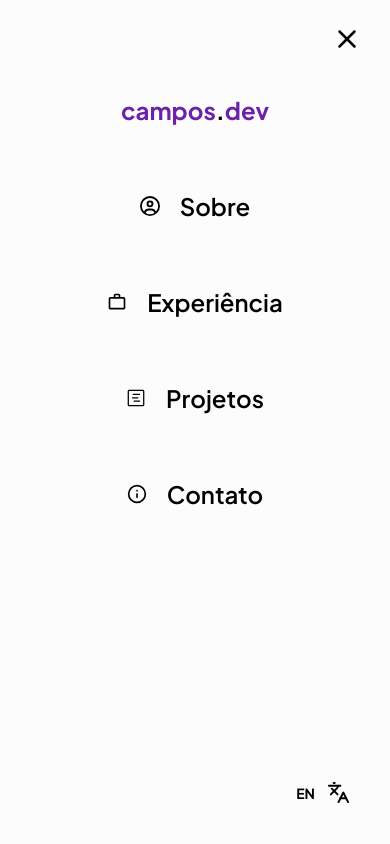
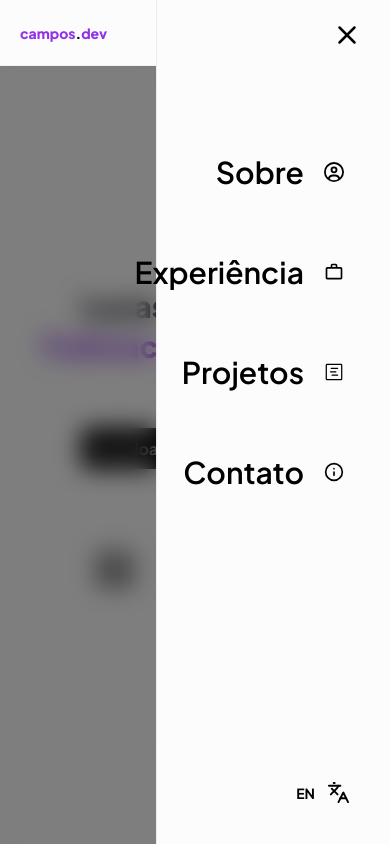
Before and after one commit to lucascmpos/lucascmpos-portfolio, a React (Vite) app: page / in a window 390 px wide. Both pictures are taken after a click on the button 355 px from the left and 35 px from the top of the page. Shown: the top 844 px of the page. Built offline with nearby package versions, Linux system fonts and the light colour scheme.

Commit message:
feat: changing mobile menu

```diff
--- a/src/components/header.jsx
+++ b/src/components/header.jsx
@@ -1,4 +1,3 @@
-/* eslint-disable react/prop-types */
 import { useState, useEffect } from "react";
 import { motion, AnimatePresence } from "framer-motion";
 import { LuInfo } from "react-icons/lu";
@@ -7,7 +6,7 @@ import { MdOutlineWorkOutline } from "react-icons/md";
 import { GoProjectRoadmap } from "react-icons/go";
 import { Link } from "react-scroll";
 import { useMediaQuery } from "react-responsive";
-import { Moon, Sun, Languages, AlignJustify, X } from "lucide-react";
+import { Moon, Sun, Languages, AlignJustify, X, AlignRight } from "lucide-react";
 
 const Header = ({ onChangeLanguage, onChangeTheme, theme }) => {
   const [isMenuOpen, setMenuOpen] = useState(false);
@@ -53,7 +52,6 @@ const Header = ({ onChangeLanguage, onChangeTheme, theme }) => {
       text_en: "About",
       icon: <FaRegCircleUser size={20} />,
     },
-
     {
       id: "exp",
       text_pt: "Experiência",
@@ -100,41 +98,29 @@ const Header = ({ onChangeLanguage, onChangeTheme, theme }) => {
             initial={{ x: "100%" }}
             animate={{ x: isOpen ? "0%" : "100%" }}
             transition={{ duration: 0.3 }}
-            className={`header fixed right-0 top-0 z-20  h-full w-full text-gray-300 ${
-              theme === "light" ? "bg-secondary-light" : "bg-secondary-dark"
+            className={`header fixed right-0 top-0 z-60 h-full w-[60vw] border-l text-gray-300 ${
+              theme === "light"
+                ? "bg-secondary-light border-secondary-light"
+                : "bg-secondary-dark border-secondary-dark"
             }`}
           >
             <div className="flex justify-end p-4">
               <button
                 onClick={toggleMenu}
-                className={`mr-3 mt-2  text-3xl transition-all hover:text-purple-700 focus:outline-none ${
+                className={`mr-3 mt-1 text-3xl transition-all hover:text-purple-700 focus:outline-none ${
                   theme === "light" ? "text-black" : "text-gray-300"
                 }`}
               >
                 <X size={30} />
               </button>
             </div>
-            <div className="flex flex-col items-center  gap-16 pt-6 text-2xl">
+            <div className="flex flex-col justify-end w-[50vw]  gap-16 pt-6 text-2xl">
               <Link
                 to="home"
                 smooth={true}
                 duration={500}
                 onClick={() => toggleMenu(false)}
-              >
-                <div>
-                  <h2 className="cursor-pointer font-bold text-md  text-purple-800">
-                    campos
-                    <span
-                      className={`${
-                        theme === "light" ? "text-black" : "text-gray-200"
-                      }`}
-                    >
-                      .
-                    </span>
-                    dev
-                  </h2>
-                </div>
-              </Link>
+              ></Link>
               {menuItems.map((item) => (
                 <Link
                   key={item.id}
@@ -143,31 +129,46 @@ const Header = ({ onChangeLanguage, onChangeTheme, theme }) => {
                   onClick={() => toggleMenu(false)}
                 >
                   <h2
-                    className={`flex group  cursor-pointer flex-row text-md items-center justify-center gap-5  ${
+                    className={`flex group cursor-pointer text-3xl px-2 flex-row text-md items-center justify-end gap-5 ${
                       theme === "light" ? "text-black" : "text-gray-200"
                     }`}
                   >
-                    <div className="hover:-translate-y-1 group-hover:text-purple-700  ">
+
+                    {language === "pt" ? item.text_pt : item.text_en}
+                    <div className="group-hover:text-purple-700 group-hover:-translate-y-1 ">
                     {item.icon}
                     </div>
-                    {language === "pt" ? item.text_pt : item.text_en}
+
                   </h2>
                 </Link>
               ))}
             </div>
             <div className="absolute bottom-10 right-10">
             <button
-                className={`flex flex-row items-center text-sm justify-center gap-3 font-bold transition-all duration-300 hover:scale-105 hover:text-purple-800 ${
-                  theme === "light" ? "text-black" : "text-gray-200"
-                }`}
+              className={`group flex flex-row items-center text-sm justify-center gap-3 font-bold transition-all duration-300  ${theme === "light" ? "text-black" : "text-gray-300"} `}
               onClick={toggleLanguage}
             >
               {language === "pt" ? "EN" : "PTBR"}
-                <Languages size={23} />
+              <div className="group-hover:-translate-y-1 group-hover:text-purple-700"><Languages size={23} /></div>
             </button>
             </div>
-            <div className="absolute bottom-10 right-10"></div>
           </motion.div>
+        )}
+      </AnimatePresence>
+    );
+  };
+
+  const BlurOverlay = ({ isOpen }) => {
+    return (
+      <AnimatePresence>
+        {isOpen && (
+          <motion.div
+            className="fixed inset-0 bg-black bg-opacity-50 backdrop-blur-md z-50"
+            initial={{ opacity: 0 }}
+            animate={{ opacity: 1 }}
+            exit={{ opacity: 0 }}
+            transition={{ duration: 0.3 }}
+          ></motion.div>
         )}
       </AnimatePresence>
     );
@@ -175,8 +176,10 @@ const Header = ({ onChangeLanguage, onChangeTheme, theme }) => {
 
   return (
     <>
+        <BlurOverlay className="blur-overlay" isOpen={isMenuOpen} />
+
       <motion.header
-        className={`fixed z-10 flex w-full flex-row items-center justify-between  border-b p-5 text-lg font-semibold transition-opacity duration-300 md:justify-around ${
+        className={`fixed z-60 flex w-full flex-row items-center justify-between border-b p-5 text-lg font-semibold transition-opacity mobile-menu duration-300 md:justify-around ${
           theme === "light"
             ? "border-gray-200/50 bg-secondary-light text-black"
             : "border-primary-dark bg-secondary-dark text-gray-300"
@@ -190,7 +193,7 @@ const Header = ({ onChangeLanguage, onChangeTheme, theme }) => {
             <h2
               className={`cursor-pointer font-extrabold text-sm ${
                 theme === "light" ? "text-purple-600" : "text-purple-800"
-              } `}
+              }`}
             >
               campos
               <span
@@ -220,12 +223,11 @@ const Header = ({ onChangeLanguage, onChangeTheme, theme }) => {
 
         <div className="flex gap-10">
           <button
-            className="flex flex-row items-center justify-center gap-3 transition-all duration-300 hover:scale-110  p-px rounded-md"
+            className="flex flex-row items-center justify-center gap-3 transition-all duration-300 hover:scale-110 p-px rounded-md"
             onClick={toggleTheme}
           >
             {theme === "light" ? (
               <>
-
                 <Moon size={23} />
               </>
             ) : (
@@ -237,20 +239,20 @@ const Header = ({ onChangeLanguage, onChangeTheme, theme }) => {
 
           <button
             onClick={toggleMenu}
-            className={`text-sm transition-all hover:scale-105 focus:outline-none  md:hidden ${
+            className={`text-sm transition-all hover:scale-105 focus:outline-none md:hidden ${
               theme === "light" ? "text-black" : "text-gray-300"
             }`}
           >
-            <AlignJustify size={30} />
+            <AlignRight size={25} />
           </button>
 
           {!isMobile && (
             <button
-              className="flex flex-row items-center text-sm justify-center gap-3 font-bold transition-all duration-300 hover:scale-110 "
+              className="group flex flex-row items-center text-sm justify-center gap-3 font-bold transition-all duration-300   "
               onClick={toggleLanguage}
             >
               {language === "pt" ? "EN" : "PTBR"}
-              <Languages size={23} />
+              <div className="group-hover:-translate-y-1 group-hover:text-purple-700"><Languages size={23} /></div>
             </button>
           )}
         </div>
@@ -263,6 +265,7 @@ const Header = ({ onChangeLanguage, onChangeTheme, theme }) => {
           language={language}
           toggleLanguage={toggleLanguage}
         />
+
       </motion.header>
     </>
   );
--- a/src/index.css
+++ b/src/index.css
@@ -10,6 +10,16 @@ body {
 
 body.overflow-y-hidden {
   overflow-y: hidden !important;
+}
+
+.blur-overlay {
+  z-index: 50 !important /* Menor que o z-index do MobileMenu */
+  /* Outros estilos */
+}
+
+.mobile-menu {
+  z-index: 60 !important;
+
 }
 
 .modal-open {
```
Lines whose indentation alone changed are shown as unchanged.
